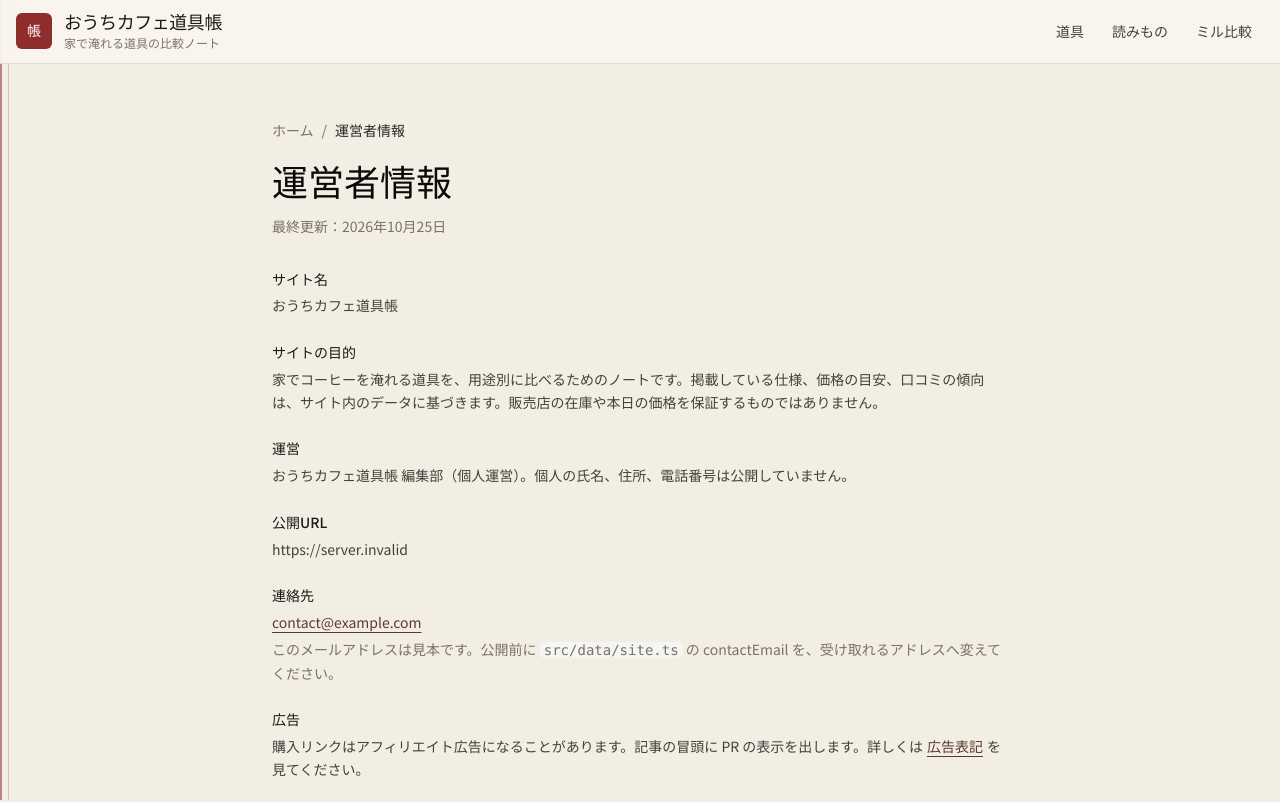
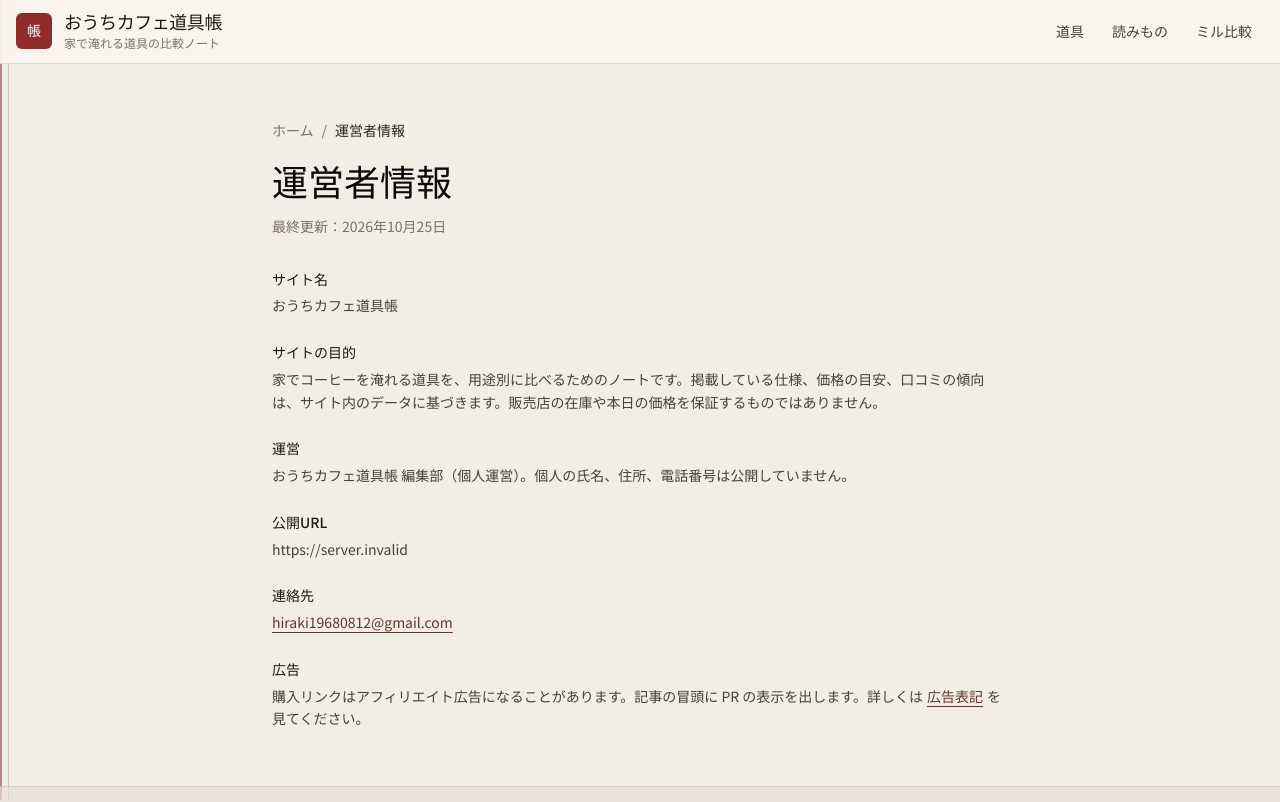
Before and after one commit to hirakiyoshitaka/coffee-mill-compare, a Next.js app: page /about in a window 1280 px wide. Shown: the top 802 px of the page. Built offline with nearby package versions, Linux system fonts and the light colour scheme; no server answers.

Commit message:
fix: 連絡先メールを運営者のアドレスに差し替える
見本の contact@example.com をやめ、運営者情報とプライバシーポリシーの注記を外す。

Co-authored-by: hirakiyoshitaka <hirakiyoshitaka@users.noreply.github.com>

```diff
--- a/src/data/site.ts
+++ b/src/data/site.ts
@@ -4,9 +4,8 @@ export const siteConfig = {
     "家でコーヒーを淹れる道具を、用途別に比べるノート。手挽きミルの仕様、価格の目安、口コミの傾向を整理しています。ドリッパーやケトルなどは順次追加します。",
   locale: "ja_JP" as const,
   operatorName: "おうちカフェ道具帳 編集部",
-  /** 公開前に自分の連絡先へ差し替える見本アドレスです */
-  contactEmail: "contact@example.com",
-  contactEmailIsPlaceholder: true,
+  contactEmail: "hiraki19680812@gmail.com",
+  contactEmailIsPlaceholder: false,
   legalUpdated: "2026-10-25",
 };
 
```
Also changed, not shown: 1 other file (tests, documents, lock files or other folders).
